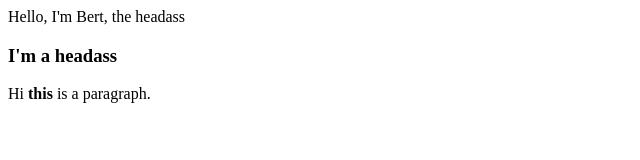
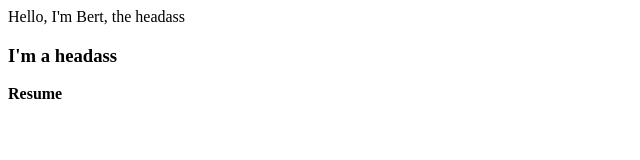
Before and after one commit to Acebadger1/Acebadger1.github.io, a plain HTML site: page index.html in a window 1280 px wide. Shown: the whole page, without its empty margins (0-640 px from the left). Drawn offline with Linux system fonts and the light colour scheme.

Commit message:
Update index.html

```diff
--- a/index.html
+++ b/index.html
@@ -3,5 +3,5 @@
 
 <body>
 <h3>I'm a headass</h3>
-<p>Hi <b>this</b> is a paragraph.</p>
+  <p> <b> Resume </b> </p>
 </body>
```
